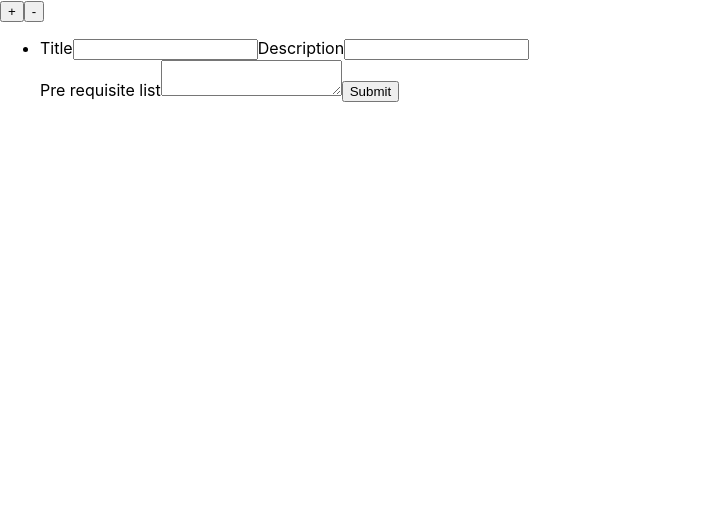
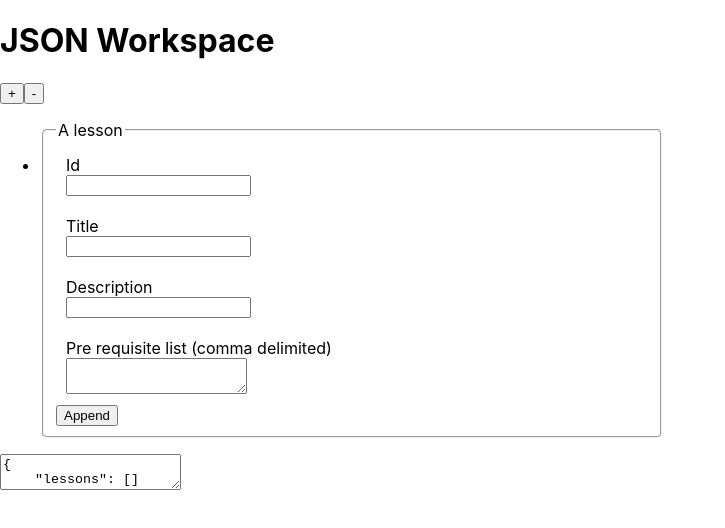
Before and after one commit to axecopfire/graph-curric, a Next.js app: page /json in a window 1280 px wide. Shown: the top 528 px of the page, without its empty margins (0-725 px from the left). Built offline with nearby package versions, Linux system fonts and the light colour scheme.

Commit message:
Textarea + form JSON management init

```diff
--- a/pages/json.tsx
+++ b/pages/json.tsx
@@ -1,77 +1,71 @@
 import Head from "next/head";
 import { useReducer, useState } from "react";
-
-const ds = [
-  {
-    title: "CLI",
-    id: "cli",
-    description: "Heres a description",
-    prereq: ["git", "computer-setup"],
-  },
-];
+import styles from "../styles/Json.module.css";
 
 const reducer = (state, action) => {
-  const lesson = state.lessons[action.lessonCounter];
   switch (action.type) {
     case "ADD_LESSON":
-    case "REMOVE_LESSON":
-    case "CHANGE_LESSON_TITLE":
-
-    case "ADD_PRE_REQ":
-      console.log(lesson);
-      lesson.prereqList.push("");
-      return {
-        ...state,
-        lessons: [...state.lessons],
-        // prereqList: [...lesson.prereqList, ""],
-      };
-    case "REMOVE_PRE_REQ":
-      return {
-        ...state,
-        // Using filter not splice because array.splice was triggering reducer twice
-        prereqList: lesson.prereqList.filter(
-          (_x, i) => i !== action.prereqCounter
-        ),
-      };
-    case "CHANGE_PRE_REQ":
-      lesson.prereqList[action.prereqCounter] = action.value;
-      return { ...state };
+      return { ...state, lessons: [...state.lessons, action.lesson] };
+    case "UPDATE_TEXTAREA":
+      return action.value;
   }
 };
 
 const initialState = {
-  lessons: [
-    {
-      id: "",
-      title: "",
-      description: "",
-      prereqList: "",
-    },
-  ],
+  lessons: [],
 };
 
 export default function JSONBuilder() {
   const [state, dispatch] = useReducer(reducer, initialState);
   const [numberOfLessons, setNumberOfLessons] = useState(1);
+
   const handleSubmit = (e) => {
     e.preventDefault();
-    console.log(e.target.title.value);
+    dispatch({
+      type: "ADD_LESSON",
+      lesson: {
+        id: e.target.id.value,
+        title: e.target.title.value,
+        description: e.target.description.value,
+        prereqList: e.target.prereqList.value,
+      },
+    });
+  };
+
+  const handleTextAreaChange = (e) => {
+    e.preventDefault();
+    dispatch({
+      type: "UPDATE_TEXTAREA",
+      value: JSON.parse(e.target.value),
+    });
   };
   return (
     <div>
       <Head>
         <title>Create Next App</title>
-        <meta name="description" content="Generated by create next app" />
+        <meta name="description" content="Build JSON for graphs" />
         <link rel="icon" href="/favicon.ico" />
       </Head>
-      <button onClick={() => setNumberOfLessons(numberOfLessons + 1)}>+</button>
-      <button onClick={() => setNumberOfLessons(numberOfLessons - 1)}>-</button>
+      <main className={styles.main}>
+        <h1>JSON Workspace</h1>
+        <button onClick={() => setNumberOfLessons(numberOfLessons + 1)}>
+          +
+        </button>
+        <button onClick={() => setNumberOfLessons(numberOfLessons - 1)}>
+          -
+        </button>
         <ul>
           {Array(numberOfLessons)
             .fill("")
             .map((_lesson, lessonCounter) => (
               <li key={`lesson-${lessonCounter}`}>
+                <fieldset>
+                  <legend>A lesson</legend>
                   <form onSubmit={handleSubmit}>
+                    <label>
+                      Id
+                      <input type="text" name="id" />
+                    </label>
                     <label>
                       Title
                       <input name="title" type="text" />
@@ -80,16 +74,21 @@ export default function JSONBuilder() {
                       Description
                       <input name="description" type="text" />
                     </label>
-                <br />
                     <label>
-                  Pre requisite list
+                      Pre requisite list (comma delimited)
                       <textarea name="prereqList"></textarea>
                     </label>
-                <button type="submit">Submit</button>
+                    <button type="submit">Append</button>
                   </form>
+                </fieldset>
               </li>
             ))}
         </ul>
+        <textarea
+          onChange={handleTextAreaChange}
+          value={JSON.stringify(state, null, 4)}
+        ></textarea>
+      </main>
     </div>
   );
 }
--- /dev/null
+++ b/styles/Json.module.css
@@ -0,0 +1,13 @@
+.main label {
+  display:block;
+  padding: 10px;
+}
+
+.main fieldset {
+  width: 50%;
+  border-radius: 5px;
+}
+
+.main input,.main textarea {
+  display:block;
+}
```
Lines whose indentation alone changed are shown as unchanged.
